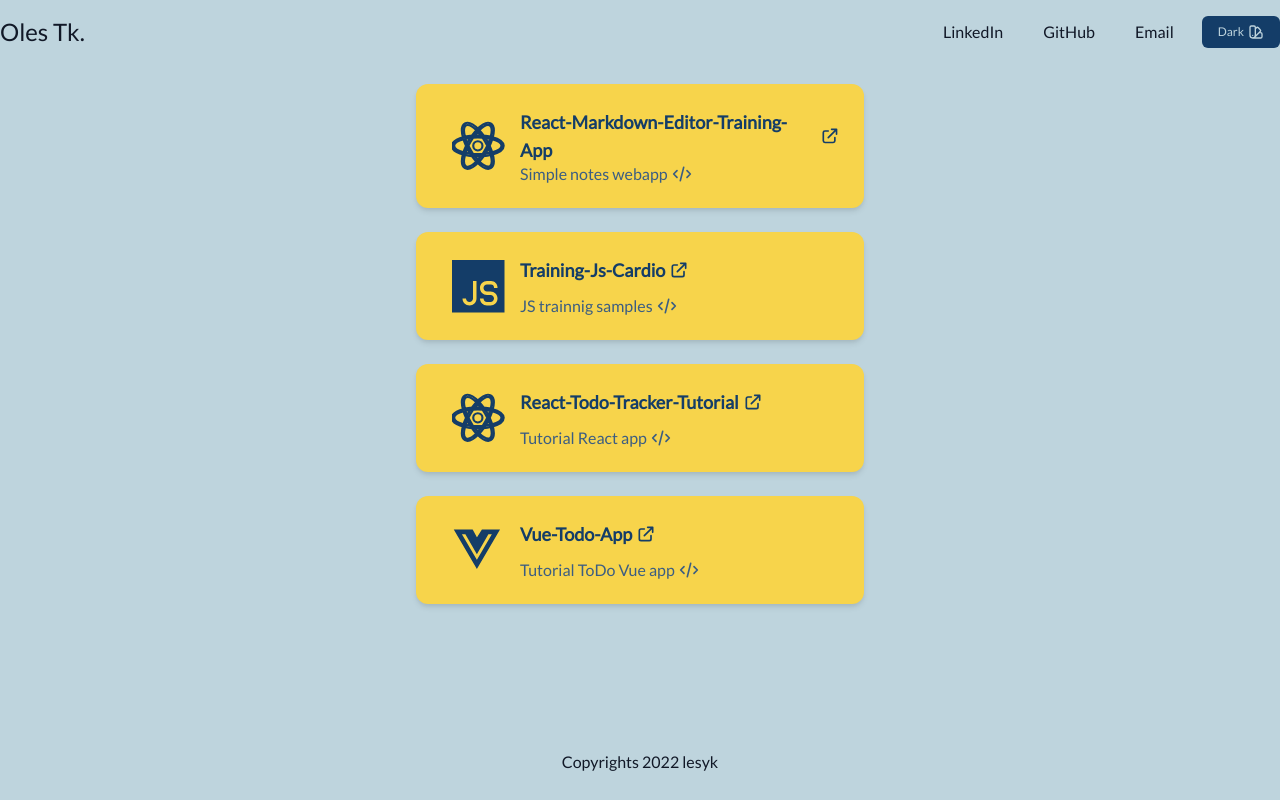
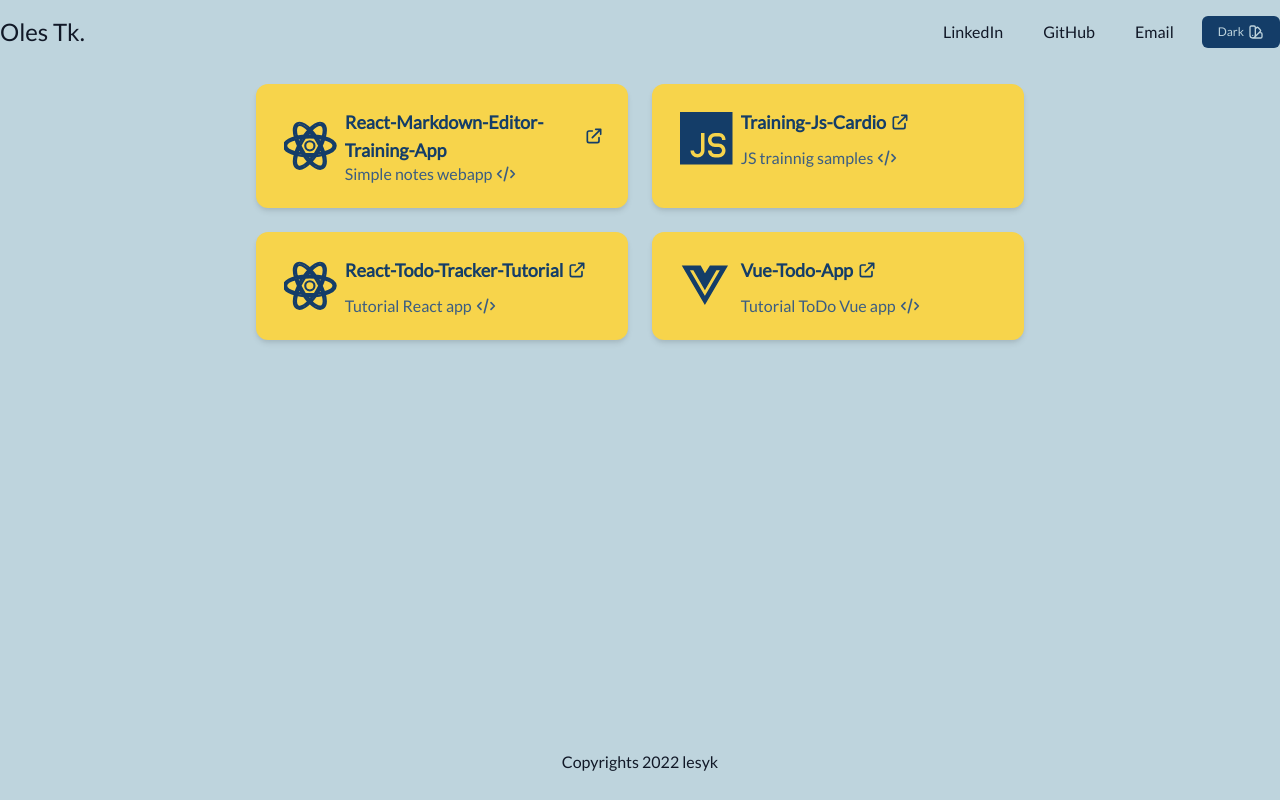
Before and after one commit to telesyk/telesyk.github.io, a Vue app: page / in a window 1280 px wide. Built offline with nearby package versions, Linux system fonts and the light colour scheme.

Commit message:
Minor update carts styling

```diff
--- a/public/assets/styles.css
+++ b/public/assets/styles.css
@@ -14,6 +14,9 @@
   --text-accent-shade: var(--color-blue-shade);
   --button-accent-bg: var(--color-blue);
   --button-accent-text: var(--color-blue-light);
+  /* Sizes */
+  --cart-list-gap: 1.5rem;
+  --cart-width: 100%;
 }
 
 body {
@@ -80,3 +83,18 @@
   background-color: var(--button-accent-bg);
   color: var(--button-accent-text);
 }
+
+/* Elements */
+.cart-list {
+  gap: var(--cart-list-gap);
+}
+
+.cart {
+  flex: 0 0 var(--cart-width);
+}
+
+@media screen and (min-width: 768px) {
+  :root {
+    --cart-width: calc(50% - calc(var(--cart-list-gap) / 2));
+  }
+}
--- a/src/components/Card.vue
+++ b/src/components/Card.vue
@@ -1,6 +1,6 @@
 <template>
   <div
-    class="card w-full max-w-md py-6 px-6 bg-accent rounded-xl shadow-md space-y-2"
+    class="cart max-w-md py-6 px-6 bg-accent rounded-xl shadow-md space-y-2"
   >
     <a
       v-if="config.imageShow"
@@ -16,7 +16,7 @@
       />
     </a>
     <div class="text-left grid grid-rows-1 grid-cols-5">
-      <p
+      <div
         class="icon-tech text-accent row-span-2 flex justify-center items-center"
       >
         <Icon
@@ -24,8 +24,8 @@
           strokeWidth="1"
           className="inline w-14 h-14 mt-1"
         />
-      </p>
-      <p class="col-span-4 text-lg text-accent font-semibold">
+      </div>
+      <div class="col-span-4 text-lg text-accent font-semibold">
         <a
           :href="config.linkSite"
           :title="`Link to site ${config.title}`"
@@ -33,11 +33,10 @@
           class="flex items-center"
         >
           <span class="capitalize">{{ config.title }}</span>
-          <Icon glyph="external-link" />
+          <Icon glyph="external-link" className="ml-1 inline h-5 w-5 flex-shrink-0" />
         </a>
-      </p>
-
-      <p class="col-span-4 text-accent-shade font-medium">
+      </div>
+      <div class="col-span-4 text-accent-shade font-medium">
         <a
           :href="config.linkSource"
           :title="`Link to source ${config.title}`"
@@ -47,7 +46,7 @@
           <span>{{ config.description }}</span>
           <Icon glyph="code" />
         </a>
-      </p>
+      </div>
     </div>
   </div>
 </template>
--- a/src/page/Home.vue
+++ b/src/page/Home.vue
@@ -1,5 +1,5 @@
 <template>
-  <div class="max-w-screen-md mx-auto flex flex-wrap justify-center gap-6 p-y-6">
+  <div class="cart-list max-w-screen-md mx-auto flex flex-wrap justify-center p-y-6">
     <Card v-for="card in cards" :key="card.title" :config="card" />
   </div>
 </template>
```
